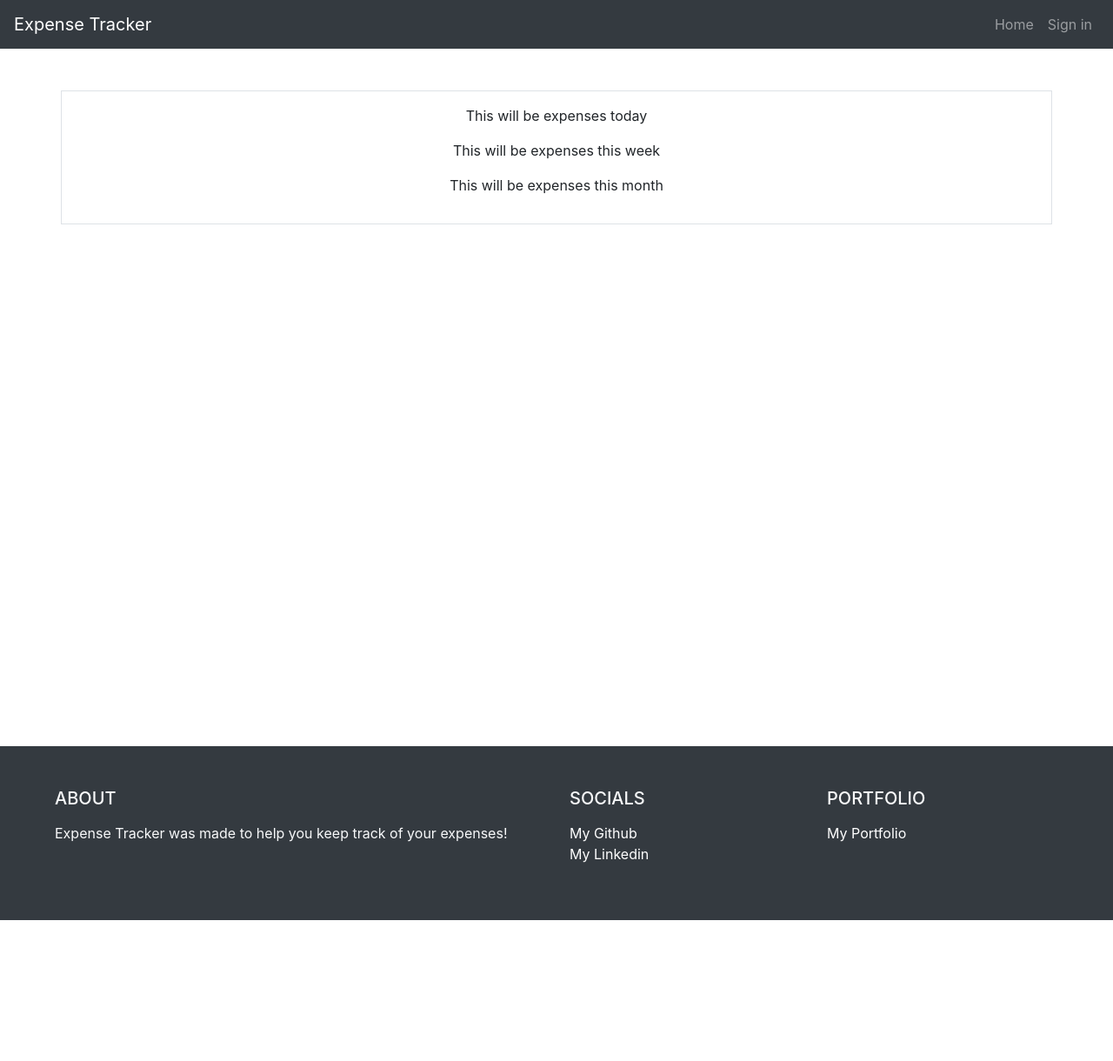
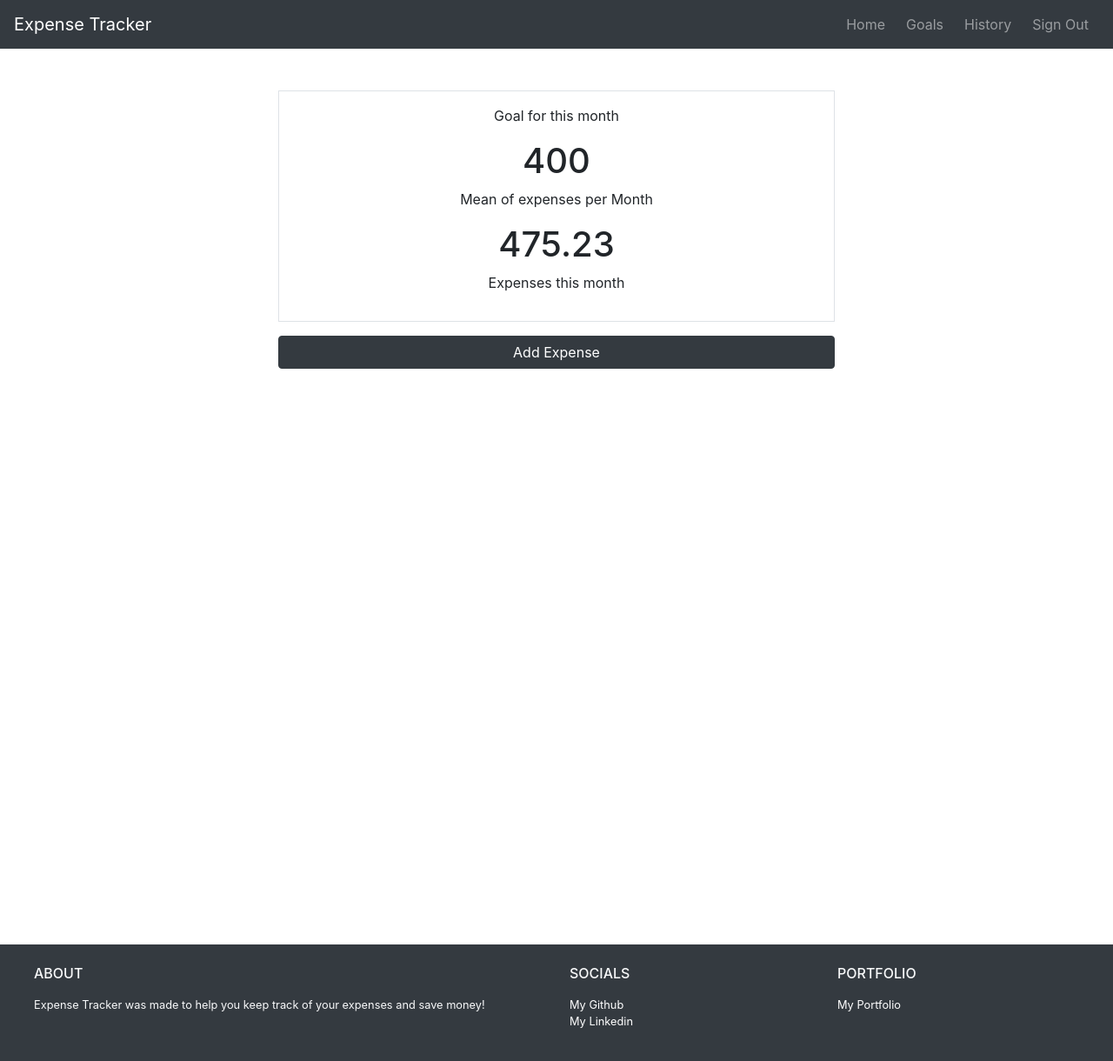
Before and after one commit to hugojvb/expense-tracker, an Angular app in the folder client/: page / in a window 1280 px wide. Shown: the top 1220 px of the page at 87% size. Before the commit the page ends 1058 px from the top, so only its background shows below. Built offline with nearby package versions, Linux system fonts and the light colour scheme; no server answers.

Commit message:
layout changed

```diff
--- a/client/src/app/components/body/body.component.html
+++ b/client/src/app/components/body/body.component.html
@@ -6,10 +6,16 @@
     <title>Document</title>
   </head>
   <body>
-    <div class="p-3 mt-5 border text-center container">
-      <p>This will be expenses today</p>
-      <p>This will be expenses this week</p>
-      <p>This will be expenses this month</p>
+    <div class="p-3 mt-5 border text-center container w-50">
+      <p>Goal for this month</p>
+      <h1>400</h1>
+      <p>Mean of expenses per Month</p>
+      <h1>475.23</h1>
+      <p>Expenses this month</p>
+      <!--ngFor expenses-->
     </div>
+    <button class="mx-auto mt-3 btn btn-block btn-dark w-50 btn-center">
+      Add Expense
+    </button>
   </body>
 </html>
--- a/client/src/app/components/body/body.component.ts
+++ b/client/src/app/components/body/body.component.ts
@@ -13,14 +13,7 @@ export class BodyComponent implements OnInit {
 
   ngOnInit(): void {
     this.http.get('http:localhost:5000/transactions/').subscribe((res) => {
-      if (Response) {
-        this.hideloader();
-      }
       this.total = res;
     });
   }
-  hideloader() {
-    document.getElementById('loading').style.display = 'none';
-  }
-  // TODO: ADD LOADING ELEMENT #loading
 }
--- a/client/src/app/components/footer/footer.component.html
+++ b/client/src/app/components/footer/footer.component.html
@@ -5,18 +5,19 @@
     <meta name="viewport" content="width=device-width, initial-scale=1.0" />
   </head>
   <body class="d-flex flex-column min-vh-100">
-    <footer class="p-5 mt-auto bg-dark text-light">
-      <div class="container-fluid text-center text-md-left p4">
+    <footer class="p-4 mt-auto bg-dark text-light">
+      <div class="container-fluid text-center text-md-left p4 small">
         <div class="row">
           <div class="col-md-6 mt-md-0 mt-3">
-            <h5 class="text-uppercase mb-3">About</h5>
+            <h6 class="text-uppercase mb-3">About</h6>
             <p>
-              Expense Tracker was made to help you keep track of your expenses!
+              Expense Tracker was made to help you keep track of your expenses
+              and save money!
             </p>
           </div>
           <hr class="clearfix w-100 d-md-none pb-3" />
           <div class="col-md-3 mb-md-0 mb-3">
-            <h5 class="text-uppercase mb-3">Socials</h5>
+            <h6 class="text-uppercase mb-3">Socials</h6>
 
             <ul class="list-unstyled">
               <li>
@@ -39,7 +40,7 @@
           </div>
 
           <div class="col-md-3 mb-md-0 mb-3">
-            <h5 class="text-uppercase mb-3">Portfolio</h5>
+            <h6 class="text-uppercase mb-3">Portfolio</h6>
 
             <ul class="list-unstyled">
               <li>
--- a/client/src/app/components/navbar/navbar.component.css
+++ b/client/src/app/components/navbar/navbar.component.css
@@ -0,0 +1,3 @@
+#link-hover:hover {
+  text-decoration: none;
+}
--- a/client/src/app/components/navbar/navbar.component.html
+++ b/client/src/app/components/navbar/navbar.component.html
@@ -5,18 +5,30 @@
     <meta name="viewport" content="width=device-width, initial-scale=1.0" />
   </head>
   <body>
-    <nav class="navbar navbar-dark bg-dark navbar-expand-md sticky-top">
+    <nav class="navbar navbar-dark bg-dark navbar-expand-md">
       <a href="#" class="navbar-brand">Expense Tracker</a>
       <button class="navbar-toggler" data-toggle="collapse" data-target="#menu">
         <span class="navbar-toggler-icon"></span>
       </button>
       <div class="collapse navbar-collapse" id="menu">
         <ul class="navbar-nav ml-auto">
-          <li class="nav-item">
-            <a href="#"><li class="nav-link">Home</li></a>
+          <li class="nav-item text-center mx-1">
+            <a href="#" id="link-hover"
+              ><li class="nav-link" id="asd">Home</li></a
+            >
           </li>
-          <li class="nav-item">
-            <a href="#"><li class="nav-link">Sign in</li></a>
+          <li class="nav-item text-center mx-1">
+            <a href="#" id="link-hover"
+              ><li class="nav-link" id="asd">Goals</li></a
+            >
+          </li>
+          <li class="nav-item text-center mx-1">
+            <a href="#" id="link-hover"
+              ><li class="nav-link" id="asd">History</li></a
+            >
+          </li>
+          <li class="nav-item text-center mx-1">
+            <a href="#" id="link-hover"><li class="nav-link">Sign Out</li></a>
           </li>
         </ul>
       </div>
```
